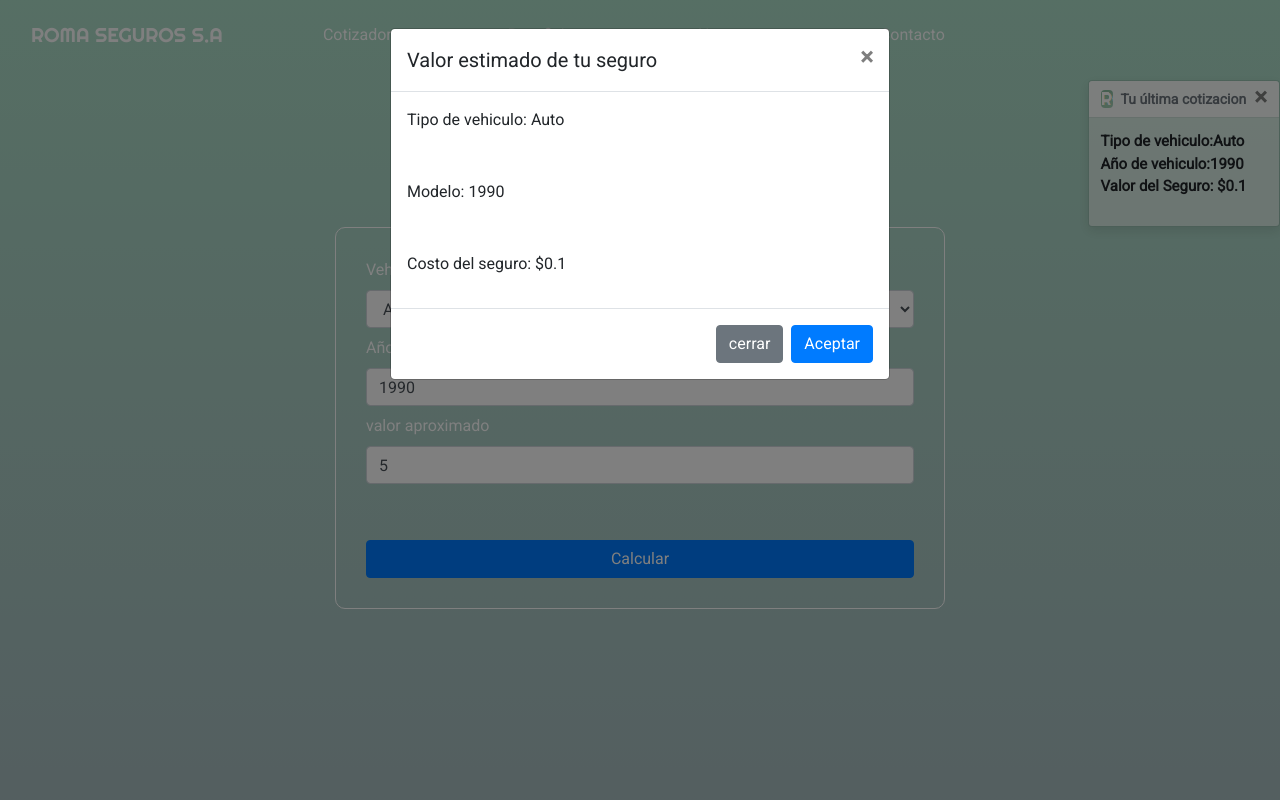
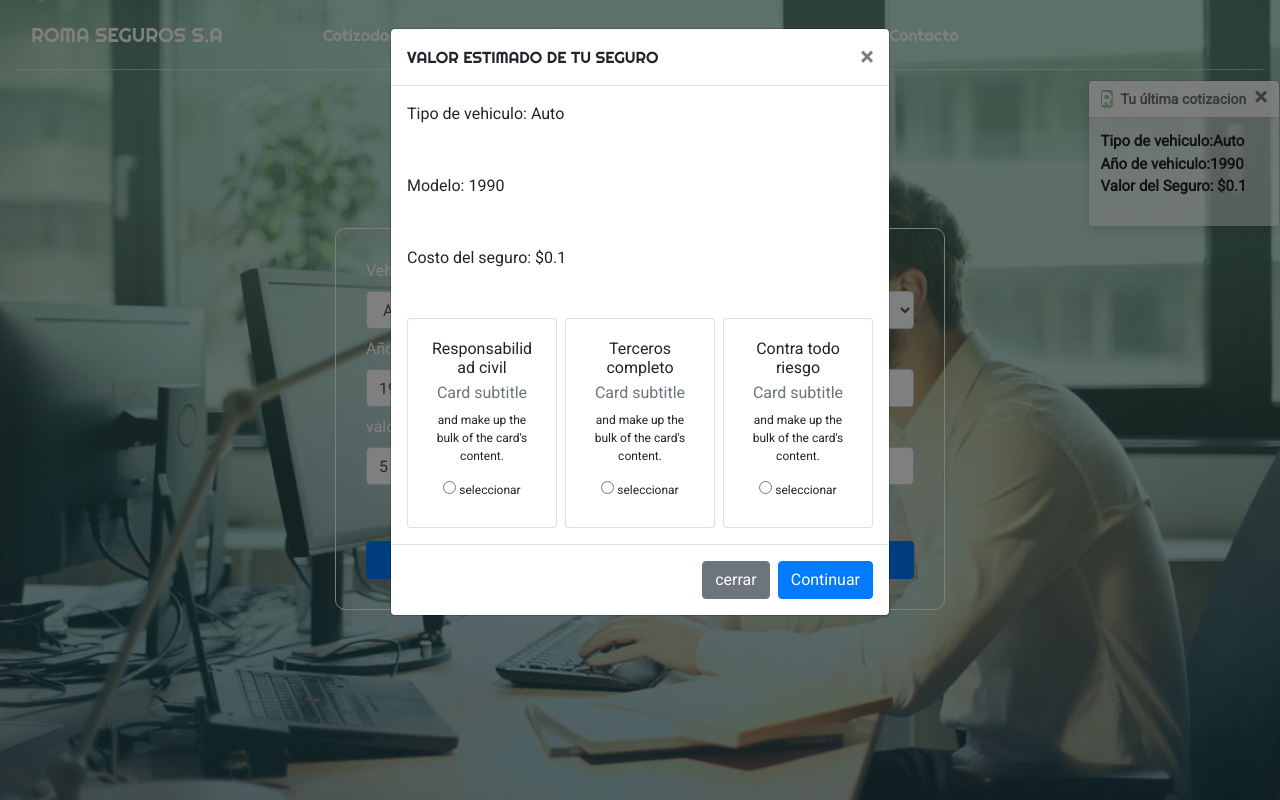
Before and after one commit to tebecheri10/prototipo-proyecto, a plain HTML site: page index.html in a window 1280 px wide. Both pictures are taken after typing "5" into the empty fields and a click on the button "Calcular". Drawn offline with nearby package versions, Linux system fonts and the light colour scheme.

Commit message:
creada pagina para solicitar seguro

```diff
--- a/css/estilos.css
+++ b/css/estilos.css
@@ -8,6 +8,7 @@
 /*-------------------nav-----------------*/
 nav {
   width: 100%;
+  border-bottom: 1px solid rgba(255, 255, 255, 0.452);
 }
 
 nav a {
@@ -21,6 +22,15 @@ nav button {
 nav ul li a {
   color: white;
   margin: 0 50px;
+  font-size: 16px;
+  font-family: "Righteous", cursive;
+}
+.nav-link:hover {
+  box-sizing: initial;
+  color: white;
+}
+.navbar-brand:hover {
+  color: white;
 }
 
 .navbar-toggler {
@@ -41,10 +51,10 @@ nav ul li a {
   background: rgb(119, 201, 212);
   background: linear-gradient(
       0deg,
-      rgba(79, 123, 129, 0.493) 0%,
-      rgba(87, 188, 144, 0.493) 100%
+      rgba(79, 123, 129, 0.4) 0%,
+      rgba(87, 188, 144, 0.4) 100%
     ),
-    url(images/portada.jpeg);
+    url(../images/portada.jpeg);
   background-size: cover;
   background-repeat: no-repeat;
   height: 100vh;
@@ -53,7 +63,7 @@ nav ul li a {
 h1 {
   font-size: 40px;
   color: #015249;
-  width: 70%;
+  width: 65%;
   margin: auto;
   margin-top: 30px;
   font-family: "Righteous", cursive;
@@ -82,6 +92,41 @@ h1 {
   font-weight: bold;
 }
 
+/*---------------------modal----------------------*/
+.modal-title {
+  font-family: "Righteous", cursive;
+}
+
+.cards-group {
+  display: flex;
+  flex-direction: row;
+  justify-content: space-between;
+  height: 80%;
+  font-size: 12px;
+  padding: 12px;
+  text-align: center;
+}
+
+h5 {
+  font-size: 16px;
+}
+
+.btn a {
+  color: white;
+  text-decoration: none;
+}
+
+/*--------------------------------------------------solicitud-de-seguro----------*/
+
+.main-two {
+  background: rgb(119, 201, 212);
+  background: linear-gradient(
+    0deg,
+    rgba(79, 123, 129, 0.4) 0%,
+    rgba(87, 188, 144, 0.4) 100%
+  );
+}
+
 /*----------------------MOBILE-VERSION-------------------*/
 @media (max-width: 992px) {
   /*-------------------nav-----------------*/
@@ -105,4 +150,7 @@ h1 {
   .formulario {
     margin-top: 40px;
   }
+  .toast {
+    transform: translateY(400px);
+  }
 }
--- a/index.html
+++ b/index.html
@@ -4,6 +4,7 @@
 <head>
   <meta charset="UTF-8" />
   <meta name="viewport" content="width=device-width, initial-scale=1.0" />
+  <link rel="icon" href="images/logo.ico" />
   <title>Aseguradora</title>
   <link rel="stylesheet" href="https://cdn.jsdelivr.net/npm/bootstrap@4.5.3/dist/css/bootstrap.min.css"
     integrity="sha384-TX8t27EcRE3e/ihU7zmQxVncDAy5uIKz4rEkgIXeMed4M0jlfIDPvg6uqKI2xXr2" crossorigin="anonymous" />
@@ -16,6 +17,10 @@
 </head>
 
 <body onload="ToastUltimaCotizacion()">
+
+
+  <!------------------------------Nav------------------------->
+
   <div class="container-fluid main col-sm-12">
     <nav class="navbar navbar-expand-lg">
       <a class="navbar-brand" href="#">ROMA SEGUROS S.A</a>
@@ -43,6 +48,10 @@
       </div>
     </nav>
 
+
+    <!------------------------------cotizador------------------------->
+
+
     <div class="row justify-content-center">
       <div class="col-md-6 col-sm-12 align-self-center">
         <div class="container titulo-formulario">
@@ -56,7 +65,7 @@
             <option value="moto">Moto</option>
           </select>
           <label for="etiquetaModelo">Año</label>
-          <input type="number" id="etiquetaModelo" value="1990" class="form-control mb-2" min="1990" max="2021"/>
+          <input type="number" id="etiquetaModelo" value="1990" class="form-control mb-2" min="1990" max="2021" />
           <label for="etiquetaValor">valor aproximado</label>
           <input type="number" id="etiquetaValor" class="form-control mb-2" min="20000" />
           <button type="button" id="calcular" class="btn btn-primary mt-5" data-toggle="modal"
@@ -74,7 +83,9 @@
       <div class="modal-dialog">
         <div class="modal-content">
           <div class="modal-header">
-            <h5 class="modal-title" id="staticBackdropLabel">Valor estimado de tu seguro</h5>
+            <h5 class="modal-title" id="staticBackdropLabel">
+              VALOR ESTIMADO DE TU SEGURO
+            </h5>
             <button type="button" class="close" data-dismiss="modal" aria-label="Close">
               <span aria-hidden="true">&times;</span>
             </button>
@@ -88,10 +99,41 @@
           <div class="modal-body" id="modalCosto">
             <p>...</p>
           </div>
+          <!--cards-->
+          <div class="cards-group">
+            <div class="card m-1" style="width: 22rem;">
+              <div class="card-body">
+                <h5 class="card-title">Responsabilidad civil</h5>
+                <h6 class="card-subtitle mb-2 text-muted">Card subtitle</h6>
+                <p class="card-text"> and make up the bulk of the card's content.</p>
+                <input type="radio" id="seguro-opcion-1" name="seguro-elegido">
+                <label for="seguro-opcion-1">seleccionar</label>
+              </div>
+            </div>
+            <div class="card m-1" style="width: 22rem;">
+              <div class="card-body">
+                <h5 class="card-title">Terceros completo</h5>
+                <h6 class="card-subtitle mb-2 text-muted">Card subtitle</h6>
+                <p class="card-text">and make up the bulk of the card's content.</p>
+                <input type="radio" id="seguro-opcion-2" name="seguro-elegido">
+                <label for="seguro-opcion-2">seleccionar</label>
+              </div>
+            </div>
+            <div class="card m-1" style="width: 22rem;">
+              <div class="card-body">
+                <h5 class="card-title">Contra todo riesgo</h5>
+                <h6 class="card-subtitle mb-2 text-muted">Card subtitle</h6>
+                <p class="card-text">and make up the bulk of the card's content.</p>
+                <input type="radio" id="seguro-opcion-tres" name="seguro-elegido">
+                <label for="seguro-opcion-3">seleccionar</label>
+              </div>
+            </div>
+          </div>
           <div class="modal-footer">
-            <button type="button" class="btn btn-secondary" data-dismiss="modal">cerrar
+            <button type="button" class="btn btn-secondary" data-dismiss="modal">
+              cerrar
             </button>
-            <button type="button" class="btn btn-primary">Aceptar</button>
+            <button type="button" class="btn btn-primary"> <a href="pages/solicitud.html">Continuar</a> </button>
           </div>
         </div>
       </div>
@@ -100,9 +142,9 @@
 
   <!-------------------------------------------------Toast----------------------->
 
-    <div class="toast" style="position:fixed; top: 80px; right: 0;" data-delay="100000">
+  <div class="toast" style="position: fixed; top: 80px; right: 0" data-delay="100000">
     <div class="toast-header">
-        <img src="images/logo.ico" class="rounded mr-2" alt="...">
+      <img src="images/logo.ico" class="rounded mr-2" alt="..." />
       <strong class="mr-auto">Tu última cotizacion</strong>
 
       <button type="button" class="ml-2 mb-1 close" data-dismiss="toast" aria-label="Close">
@@ -110,15 +152,9 @@
       </button>
     </div>
     <div class="toast-body">
-        <ul id="list-toast-body">
-
-
-        </ul>
-
+      <ul id="list-toast-body"></ul>
     </div>
   </div>
-
-
 
   <!--scripts-->
 
@@ -133,12 +169,7 @@
     crossorigin="anonymous"></script>
   <script src="js/codigo.js"></script>
 
-  <script>
-
-
-  </script>
-
-
+  <script></script>
 </body>
 
 </html>
--- a/js/codigo.js
+++ b/js/codigo.js
@@ -1,3 +1,4 @@
+
 var modelo = document.getElementById("etiquetaModelo");
 var precio = document.getElementById("etiquetaValor");
 var resultado = document.getElementById("calcular");
@@ -90,10 +91,10 @@ $(document).ready(function () {
 
 function ToastUltimaCotizacion() {
   getLocalStorage = localStorage.getItem("ultima cotizacion");
- arrayGetLocalStorage = JSON.parse(getLocalStorage);
+  arrayGetLocalStorage = JSON.parse(getLocalStorage);
   console.log(arrayGetLocalStorage);
 
-     liArray = document.getElementById("list-toast-body").innerHTML = `
+  liArray = document.getElementById("list-toast-body").innerHTML = `
             <li>Tipo de vehiculo:${arrayGetLocalStorage[1]} </li>
             <li>Año de vehiculo:${arrayGetLocalStorage[0]}</li>
             <li>Valor del Seguro: $${arrayGetLocalStorage[2]}</li>
```
Also changed, not shown: pages/solicitud.html (added, +52 -0 lines). Lines whose indentation alone changed are shown as unchanged.
